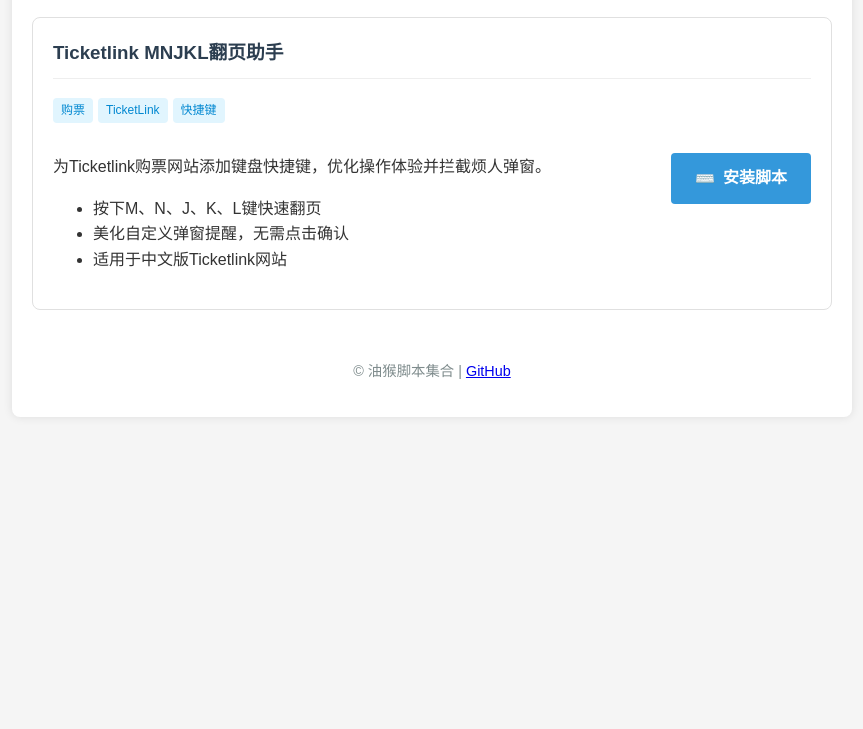
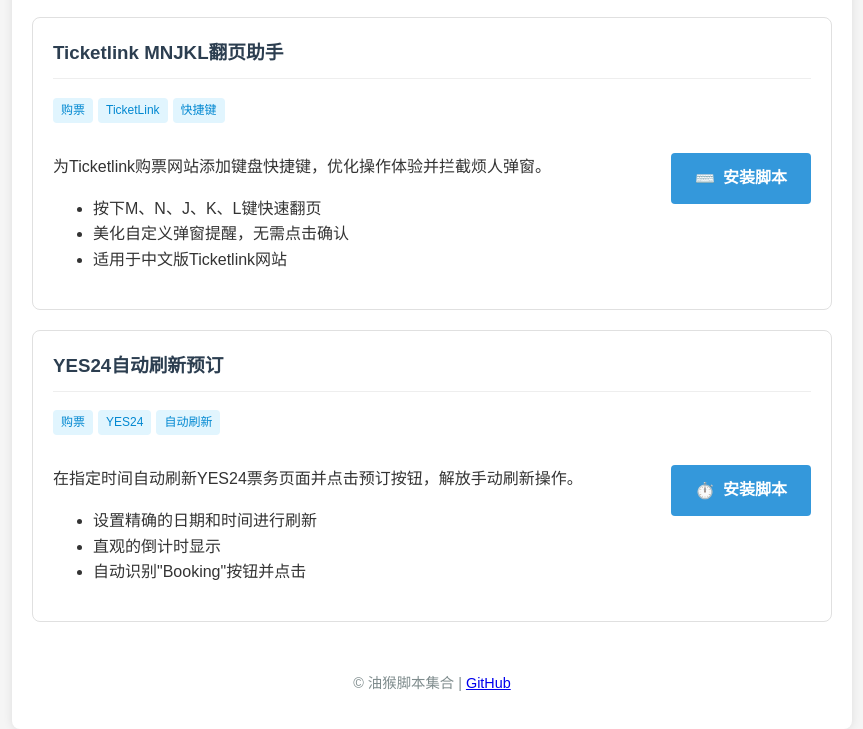
Before and after one commit to yokiyokiyoki/tampermonkey, a website: page docs/index.html in a window 1280 px wide. Shown: the part 825-1554 px from the top of the page, without its empty margins (208-1071 px from the left). Before the commit the page ends 1282 px from the top, so only its background shows below. Drawn offline with Linux system fonts and the light colour scheme.

Commit message:
更新文档

```diff
--- a/docs/index.html
+++ b/docs/index.html
@@ -232,6 +232,31 @@
         </div>
       </div>
 
+      <!-- YES24自动刷新预订 -->
+      <div class="script-card">
+        <h3>YES24自动刷新预订</h3>
+        <div class="script-tags">
+          <span class="tag">购票</span>
+          <span class="tag">YES24</span>
+          <span class="tag">自动刷新</span>
+        </div>
+        <div class="script-info">
+          <div class="script-description">
+            <p>在指定时间自动刷新YES24票务页面并点击预订按钮，解放手动刷新操作。</p>
+            <ul>
+              <li>设置精确的日期和时间进行刷新</li>
+              <li>直观的倒计时显示</li>
+              <li>自动识别"Booking"按钮并点击</li>
+            </ul>
+          </div>
+          <div class="script-actions">
+            <a href="https://raw.githubusercontent.com/yokiyokiyoki/tampermonkey/main/dist/yes24-booking.user.js" class="install-button" target="_blank">
+              <span class="icon">⏱️</span>安装脚本
+            </a>
+          </div>
+        </div>
+      </div>
+
     </div>
 
     <footer>
```
